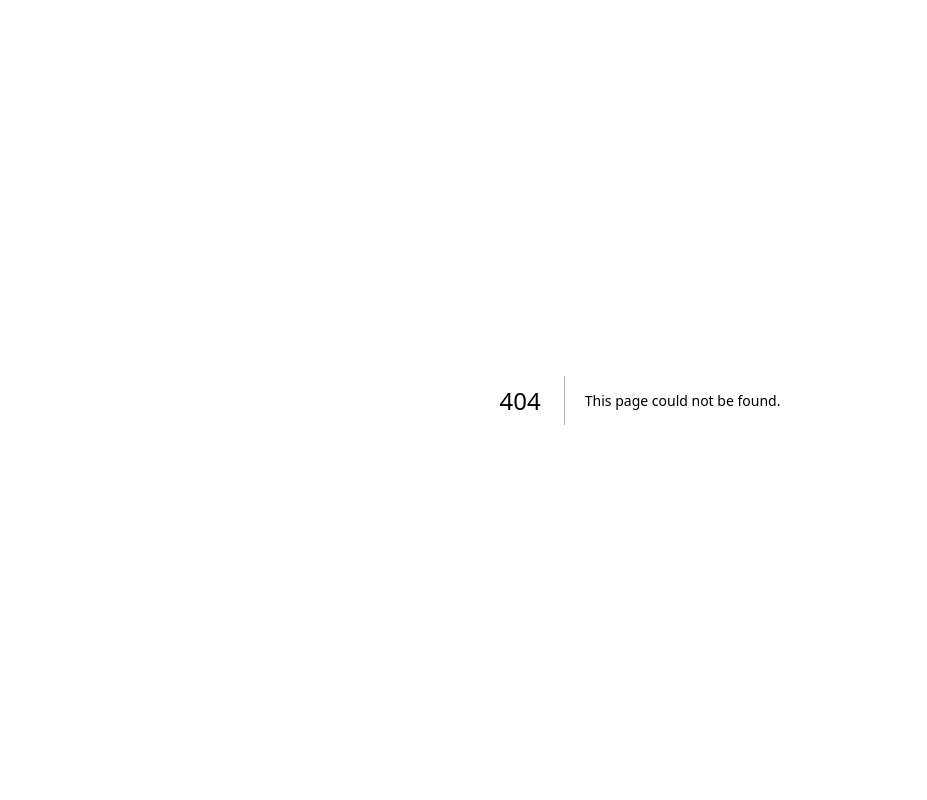
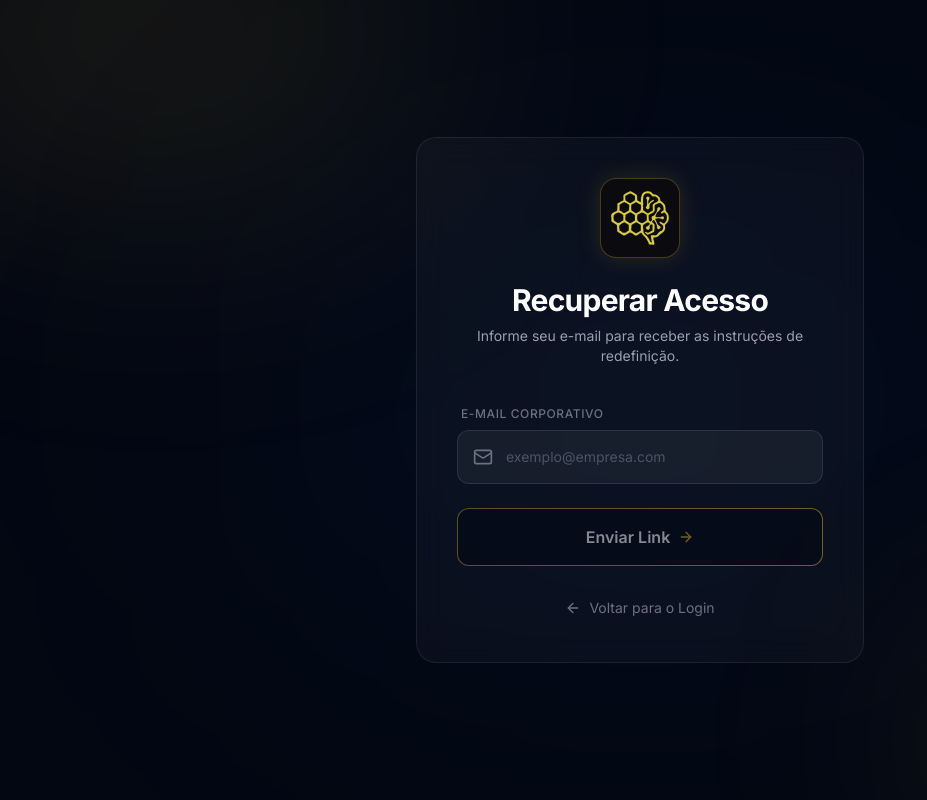
Before and after one commit to adrielmoraes/Consultoria_Empresarial_v2, a Next.js app: page /forgot-password in a window 1280 px wide. Before the commit this address had no page. Shown: the whole page, without its empty margins (0-927 px from the left). Built offline with nearby package versions, Linux system fonts and the light colour scheme.

Commit message:
feat: add forgot password page with email submission flow and success state

```diff
--- /dev/null
+++ b/src/app/forgot-password/page.tsx
@@ -0,0 +1,128 @@
+"use client";
+
+import { motion } from "framer-motion";
+import { Mail, ArrowLeft, ArrowRight, CheckCircle2 } from "lucide-react";
+import Link from "next/link";
+import { useState } from "react";
+
+export default function ForgotPasswordPage() {
+  const [email, setEmail] = useState("");
+  const [loading, setLoading] = useState(false);
+  const [success, setSuccess] = useState(false);
+
+  const handleSubmit = async (e: React.FormEvent) => {
+    e.preventDefault();
+    setLoading(true);
+
+    // Como ainda não temos um serviço de e-mail (Resend/Nodemailer) configurado,
+    // simulamos a chamada para manter o fluxo de UI fluido.
+    setTimeout(() => {
+      setLoading(false);
+      setSuccess(true);
+    }, 1500);
+  };
+
+  return (
+    <div className="min-h-screen flex items-center justify-center px-4 relative overflow-hidden bg-[#030712]">
+      {/* Background Animated Orbs */}
+      <div className="absolute top-[-10%] left-[-10%] w-[40%] h-[40%] bg-[#d4af37]/10 rounded-full blur-[120px] animate-orb" />
+      <div className="absolute bottom-[-10%] right-[-10%] w-[40%] h-[40%] bg-[#b08d24]/10 rounded-full blur-[120px] animate-orb" style={{ animationDelay: '-5s' }} />
+      <div className="absolute top-1/2 left-1/2 -translate-x-1/2 -translate-y-1/2 w-[60%] h-[60%] bg-blue-500/5 rounded-full blur-[150px] pointer-events-none" />
+
+      <motion.div
+        initial={{ opacity: 0, y: 20 }}
+        animate={{ opacity: 1, y: 0 }}
+        transition={{ duration: 0.8, ease: "easeOut" }}
+        className="relative w-full max-w-md z-10"
+      >
+        <div className="glass-card-premium p-10 border-white/5">
+          {/* Logo Section */}
+          <div className="flex flex-col items-center mb-10">
+            <Link href="/" className="group relative">
+              <div className="absolute -inset-4 bg-[#d4af37]/20 rounded-full blur-xl opacity-0 group-hover:opacity-100 transition-opacity duration-500" />
+              <div className="relative w-20 h-20 p-2 rounded-2xl bg-[#0a0a0f] border border-[#d4af37]/30 shadow-[0_0_25px_rgba(212,175,55,0.15)] flex items-center justify-center group-hover:border-[#d4af37]/60 transition-all duration-300">
+                <img src="/logo-icon.svg?v=2" alt="Hive Mind" className="w-full h-full object-contain" style={{ filter: 'brightness(0) saturate(100%) invert(76%) sepia(63%) saturate(456%) hue-rotate(8deg) brightness(96%) contrast(90%)' }} />
+              </div>
+            </Link>
+            <h2 className="mt-6 text-3xl font-bold tracking-tight text-white">
+              Recuperar Acesso
+            </h2>
+            <p className="mt-2 text-sm text-gray-400 text-center">
+              Informe seu e-mail para receber as instruções de redefinição.
+            </p>
+          </div>
+
+          {success ? (
+            <motion.div
+              initial={{ opacity: 0, scale: 0.95 }}
+              animate={{ opacity: 1, scale: 1 }}
+              className="text-center space-y-6"
+            >
+              <div className="w-16 h-16 bg-[#d4af37]/10 rounded-full flex items-center justify-center mx-auto mb-4 border border-[#d4af37]/20">
+                <CheckCircle2 className="w-8 h-8 text-[#d4af37]" />
+              </div>
+              <h3 className="text-xl font-semibold text-white">E-mail Enviado!</h3>
+              <p className="text-sm text-gray-400">
+                Se o e-mail <strong>{email}</strong> estiver cadastrado em nossa base, você receberá um link para redefinir sua senha em instantes.
+              </p>
+              <Link
+                href="/login"
+                className="w-full inline-flex items-center justify-center gap-2 py-4 rounded-xl bg-white/5 border border-white/10 hover:bg-white/10 text-white font-medium transition-all"
+              >
+                <ArrowLeft className="w-4 h-4" />
+                Voltar para o Login
+              </Link>
+            </motion.div>
+          ) : (
+            <form onSubmit={handleSubmit} className="space-y-6">
+              <div className="space-y-2">
+                <label htmlFor="email" className="block text-xs font-medium uppercase tracking-wider text-gray-500 ml-1">
+                  E-mail Corporativo
+                </label>
+                <div className="relative group">
+                  <Mail className="absolute left-4 top-1/2 -translate-y-1/2 w-5 h-5 text-gray-500 group-focus-within:text-[#d4af37] transition-colors" />
+                  <input
+                    id="email"
+                    type="email"
+                    value={email}
+                    onChange={(e) => setEmail(e.target.value)}
+                    placeholder="exemplo@empresa.com"
+                    className="w-full pl-12 pr-4 py-4 rounded-xl bg-white/5 border border-white/10 focus:border-[#d4af37] focus:ring-1 focus:ring-[#d4af37] outline-none transition-all text-sm placeholder-gray-600"
+                    required
+                  />
+                </div>
+              </div>
+
+              <button
+                type="submit"
+                disabled={loading || !email}
+                className="w-full relative group overflow-hidden bg-gradient-to-r from-[#b08d24] to-[#d4af37] p-[1px] rounded-xl transition-all duration-300 hover:shadow-[0_0_30px_rgba(212,175,55,0.3)] disabled:opacity-50 disabled:cursor-not-allowed"
+              >
+                <div className="relative bg-[#030712] group-hover:bg-transparent rounded-[11px] py-4 transition-all duration-300 flex items-center justify-center gap-2">
+                  {loading ? (
+                    <div className="w-5 h-5 border-2 border-[#d4af37]/30 border-t-[#d4af37] rounded-full animate-spin" />
+                  ) : (
+                    <>
+                      <span className="font-semibold text-white group-hover:text-[#030712] transition-colors">Enviar Link</span>
+                      <ArrowRight className="w-4 h-4 text-[#d4af37] group-hover:text-[#030712] transition-colors" />
+                    </>
+                  )}
+                </div>
+              </button>
+
+              <div className="text-center pt-2">
+                <Link
+                  href="/login"
+                  className="inline-flex items-center gap-2 text-sm text-gray-500 hover:text-[#d4af37] transition-colors"
+                >
+                  <ArrowLeft className="w-4 h-4" />
+                  Voltar para o Login
+                </Link>
+              </div>
+            </form>
+          )}
+        </div>
+      </motion.div>
+    </div>
+  );
+}
```
